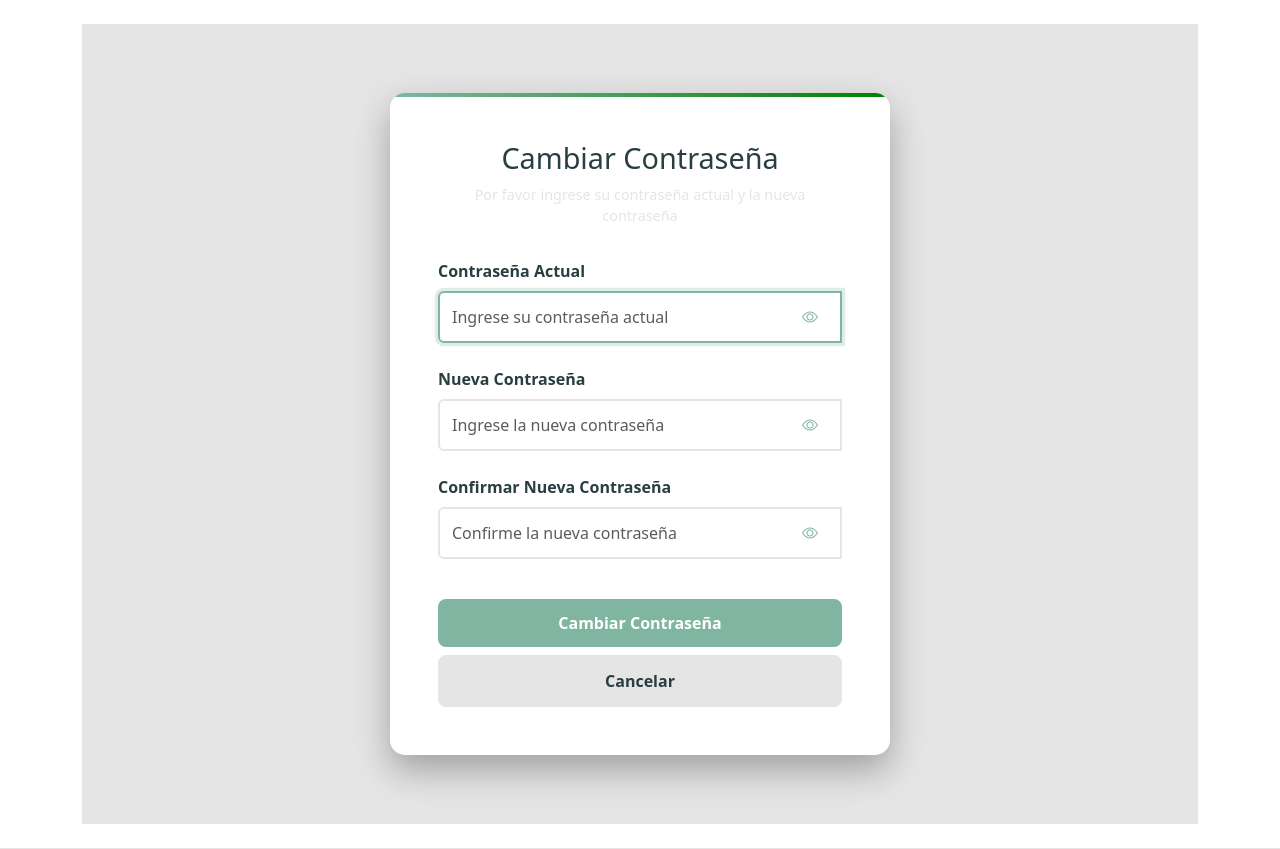
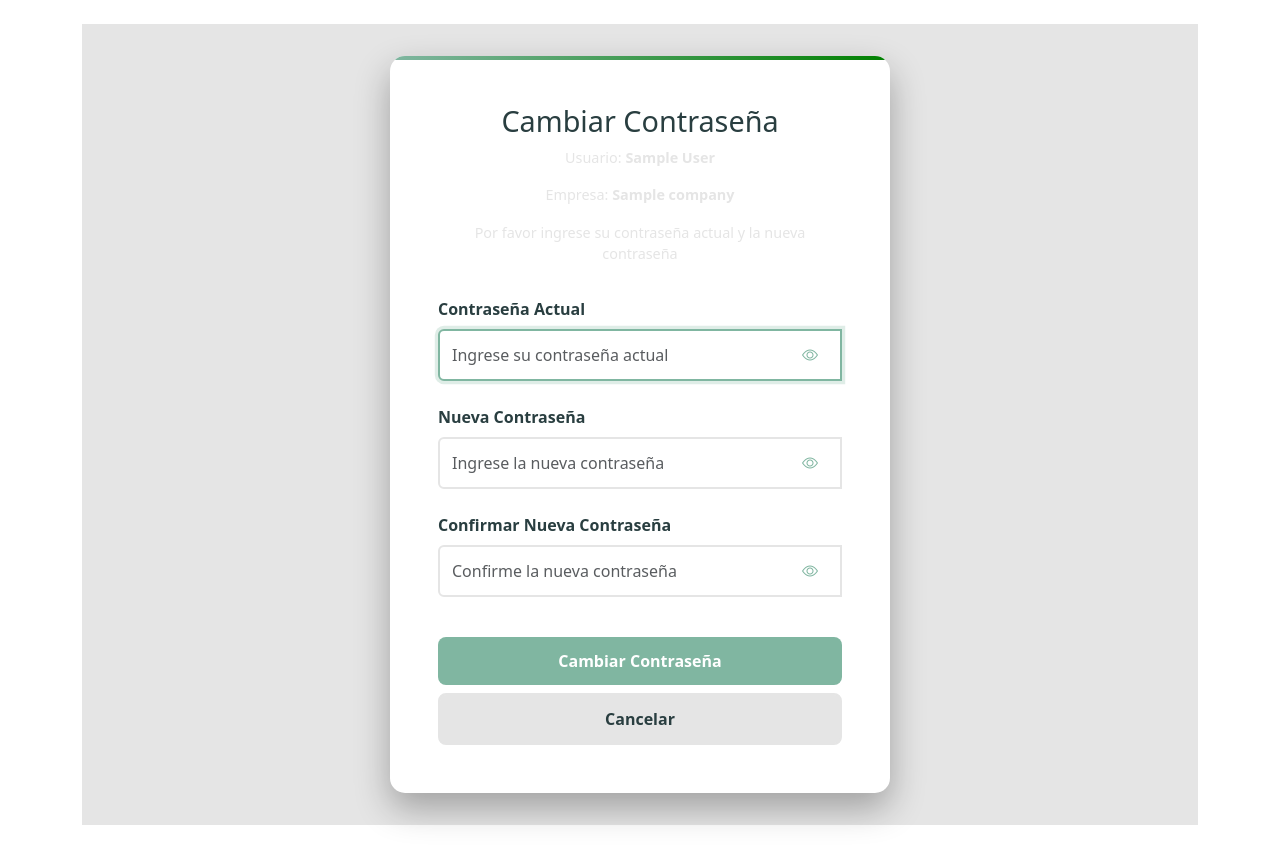
Before and after one commit to danielsct56bm/cerro-service, a Django app: page /login/change-password/ in a window 1280 px wide. Run offline with Django 5.2, Linux system fonts and the light colour scheme; a user stored in the database is signed in; tables that the repository leaves empty hold one stand-in row (values such as "Sample post"); parts of the project's set-up code (start-up, migrations or seed data) failed here and were passed over; some libraries are stand-ins or nearby versions.

Commit message:
Mejorar la gestión de errores en el cambio de contraseña: se añade un contexto con información del usuario y la empresa en las respuestas de error y en la vista de cambio de contraseña. Además, se actualiza la plantilla para mostrar el nombre del usuario y la empresa en la interfaz.

```diff
--- a/CPlogin/templates/CPlogin/change_password.html
+++ b/CPlogin/templates/CPlogin/change_password.html
@@ -259,6 +259,12 @@
         <!-- Header -->
         <div class="form-header">
             <h1>Cambiar Contraseña</h1>
+            {% if user %}
+                <p>Usuario: <strong>{{ user.get_full_name|default:user.username }}</strong></p>
+                {% if company %}
+                    <p>Empresa: <strong>{{ company.name }}</strong></p>
+                {% endif %}
+            {% endif %}
             <p>Por favor ingrese su contraseña actual y la nueva contraseña</p>
         </div>
 
@@ -328,7 +334,7 @@
         </form>
 
         <!-- Botón de cancelar -->
-                        <a href="{% url 'CPdashadmin:dashboard' %}" class="btn-secondary">
+        <a href="{% if user.userrole_set.all.0.role.key == 'admin' %}{% url 'CPdashadmin:dashboard' %}{% elif user.userrole_set.all.0.role.key == 'technician' %}{% url 'CPdashtechnician:dashboard' %}{% else %}{% url 'CPdashother:dashboard' %}{% endif %}" class="btn-secondary">
             Cancelar
         </a>
     </div>
--- a/CPlogin/views.py
+++ b/CPlogin/views.py
@@ -132,24 +132,31 @@ def change_password(request):
         new_password = request.POST.get('new_password')
         confirm_password = request.POST.get('confirm_password')
 
+        # Preparar contexto para errores
+        context = {
+            'user': request.user,
+            'company': request.user.company if hasattr(request.user, 'company') else None,
+        }
+
+        # Verificar que todos los campos estén completos
         if not current_password or not new_password or not confirm_password:
             messages.error(request, "Por favor complete todos los campos.")
-            return render(request, 'CPlogin/change_password.html')
+            return render(request, 'CPlogin/change_password.html', context)
 
         # Verificar contraseña actual
         if not request.user.check_password(current_password):
             messages.error(request, "La contraseña actual es incorrecta.")
-            return render(request, 'CPlogin/change_password.html')
+            return render(request, 'CPlogin/change_password.html', context)
 
         # Verificar que las nuevas contraseñas coincidan
         if new_password != confirm_password:
             messages.error(request, "Las nuevas contraseñas no coinciden.")
-            return render(request, 'CPlogin/change_password.html')
+            return render(request, 'CPlogin/change_password.html', context)
 
         # Verificar fortaleza de la contraseña
         if len(new_password) < 8:
             messages.error(request, "La nueva contraseña debe tener al menos 8 caracteres.")
-            return render(request, 'CPlogin/change_password.html')
+            return render(request, 'CPlogin/change_password.html', context)
 
         # Cambiar contraseña
         request.user.set_password(new_password)
@@ -164,7 +171,12 @@ def change_password(request):
         messages.success(request, "Contraseña cambiada exitosamente.")
         return redirect_user_by_role(user)
 
-    return render(request, 'CPlogin/change_password.html')
+    # Pasar información del usuario al contexto
+    context = {
+        'user': request.user,
+        'company': request.user.company if hasattr(request.user, 'company') else None,
+    }
+    return render(request, 'CPlogin/change_password.html', context)
 
 
 @login_required
--- a/project/settings.py
+++ b/project/settings.py
@@ -14,7 +14,7 @@ SECRET_KEY = 'django-insecure-dcir0)qau+i*i(czh73lr0&xn)srxx)l1q(4j_vx@=m*2*pa-l
 # SECURITY WARNING: don't run with debug turned on in production!
 DEBUG = True
 
-ALLOWED_HOSTS = ['localhost', '127.0.0.1', '46.202.147.12']
+ALLOWED_HOSTS = ['localhost', '127.0.0.1', '46.202.147.12', 'testserver']
 
 
 # Application definition
```
